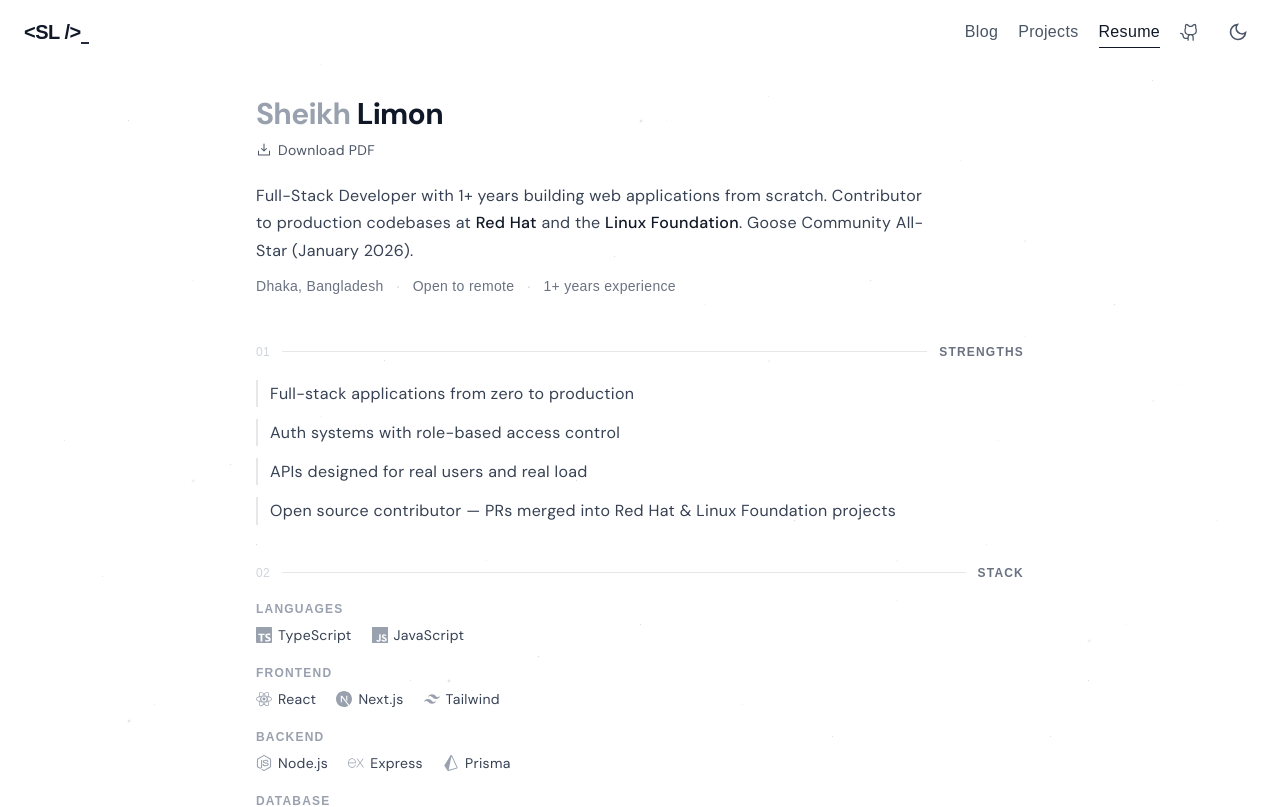
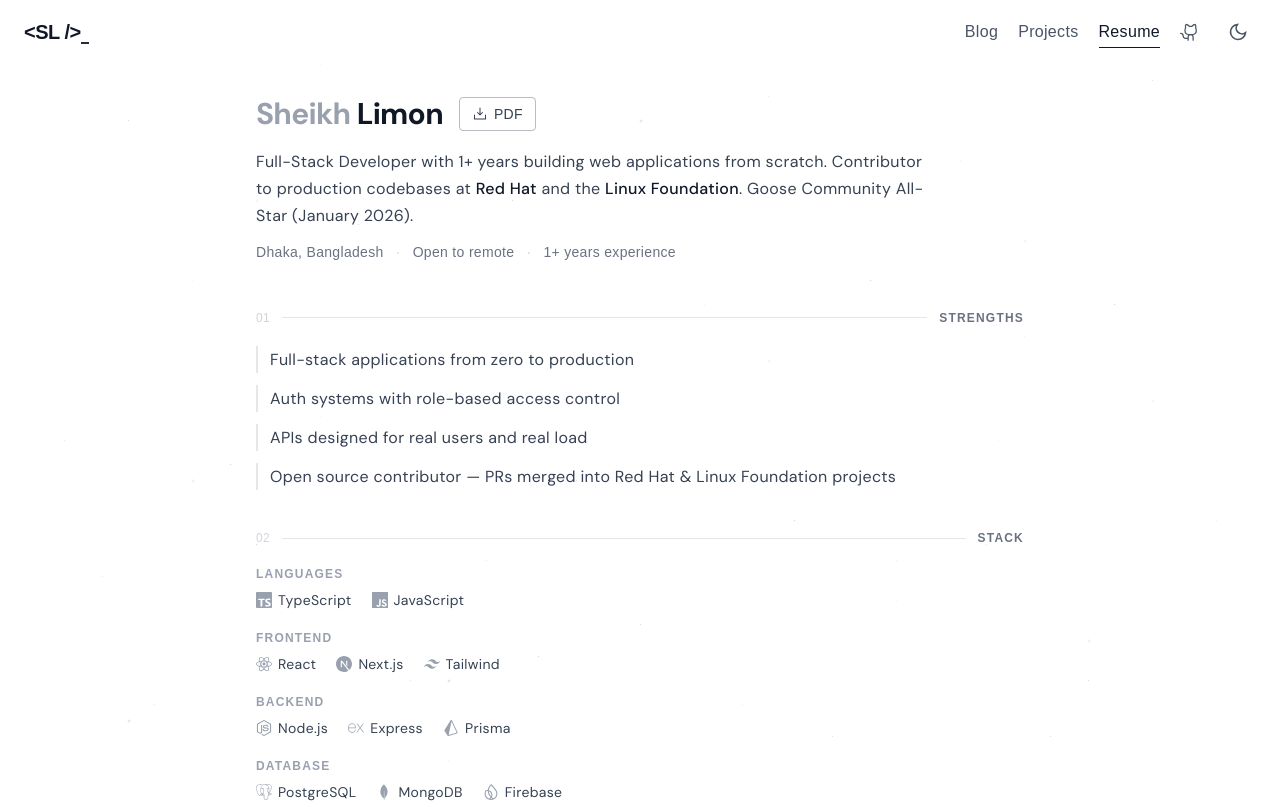
Before and after one commit to sheikhlimon/limon-portfolio, a Next.js app: page /resume in a window 1280 px wide. Shown: the top 807 px of the page. Built offline with nearby package versions, Linux system fonts and the light colour scheme; a web font is replaced by a local one.

Commit message:
fix: make PDF download button inline with heading, more visible

```diff
--- a/app/resume/resume-client.tsx
+++ b/app/resume/resume-client.tsx
@@ -116,6 +116,7 @@ export default function ResumeClient() {
     >
       {/* Header */}
       <motion.div variants={sectionVariants} initial="hidden" animate="visible" className="mb-12">
+        <div className="flex items-center gap-4">
           <h1 className="text-3xl font-bold tracking-tight">
             <span className="text-gray-400 dark:text-gray-500">Sheikh</span>{" "}
             <span className="text-gray-900 dark:text-white">Limon</span>
@@ -123,11 +124,12 @@ export default function ResumeClient() {
           <a
             href="/Sheikh_Limon_FullStack_Developer.pdf"
             download
-          className="inline-flex items-center gap-1.5 text-sm font-sans text-gray-600 dark:text-gray-400 hover:text-gray-900 dark:hover:text-white transition-colors duration-200 mt-2"
+            className="inline-flex items-center gap-1.5 px-3 py-1.5 text-sm font-display border border-zinc-400/70 dark:border-zinc-500/50 rounded text-gray-700 dark:text-gray-300 hover:text-gray-900 dark:hover:text-white hover:border-gray-400 dark:hover:border-gray-400 transition-colors duration-200"
           >
             <DownloadSimple className="w-4 h-4" />
-          Download PDF
+            PDF
           </a>
+        </div>
         <p className="text-gray-700 dark:text-gray-300 max-w-2xl mt-4">
           Full-Stack Developer with 1+ years building web applications from scratch. Contributor to
           production codebases at{" "}
```
Lines whose indentation alone changed are shown as unchanged.
